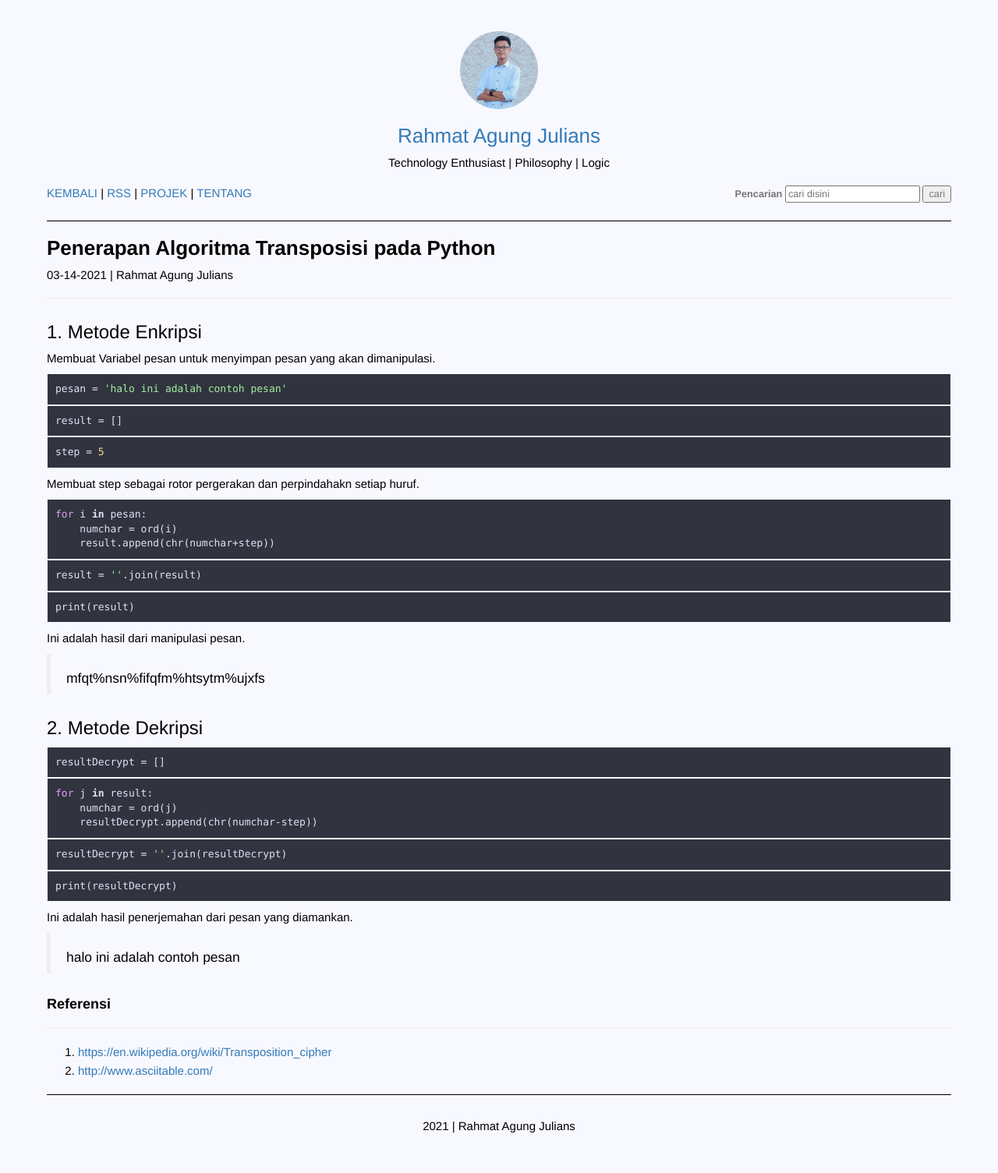
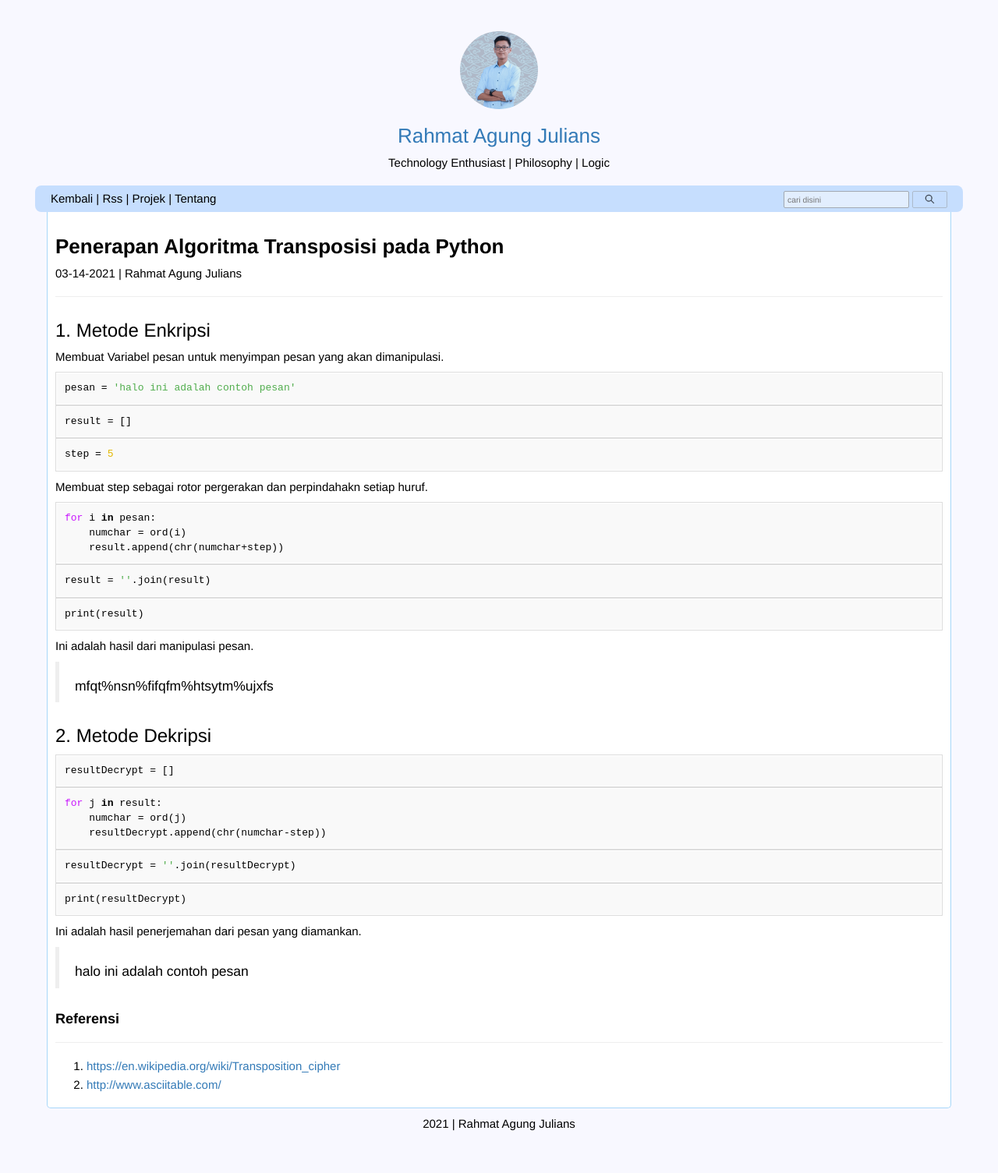
Before and after one commit to rahmatagungj/ruby-blog, a Jekyll site: the page built from _posts/2021/03/2021-03-14-penerapan-algoritma-transposisi-pada-python.md, in a window 1280 px wide. Shown: the whole page at 78% size. Built offline with Jekyll 4.4.1, drawn with Linux system fonts in a browser that asks for light colours.

Commit message:
make some style more beautifull

```diff
--- a/_includes/back_link.html
+++ b/_includes/back_link.html
@@ -1 +1 @@
-<a href="{{ "/" | relative_url }}" class="local-link">KEMBALI </a>
+<a href="{{ "/" | relative_url }}" class="local-link">Kembali </a>
--- a/_includes/search.html
+++ b/_includes/search.html
@@ -1,17 +1,17 @@
 
-<div class="row mb-2 myhead">
+<div class="row mb-2 myhead toolbar">
   <div class="col-sm-6">
-    {%-include back_link.html-%} | <a href="/feed.xml">RSS</a> | <a href="/projek" class="local-link">PROJEK</a> | <a href="/tentang" class="local-link">TENTANG</a>
+    {%-include back_link.html-%} | <a href="/feed.xml">Rss</a> | <a href="/projek" class="local-link">Projek</a> | <a href="/tentang" class="local-link">Tentang</a>
   </div>
   <div class="col-sm-6 text-muted small myheadsearch">
   <form action="/pencarian.html" method="get">
-    <label for="search-box">Pencarian</label>
+    <label for="search-box" class="searchLabel">Pencarian</label>
     <input type="text" id="search-box" name="query" placeholder="cari disini">
-    <input type="submit" value="cari">
+    <input type="submit" value="cari" class="searchButton">
   </form>
   </div>
 </div>
-<hr class="lined"/>
+<!-- <hr class="lined"/> -->
 <ul id="search-results"></ul>
 
 <script>
--- a/_layouts/home.html
+++ b/_layouts/home.html
@@ -9,7 +9,6 @@ layout: default
 
 {{ content }}
 
-<hr class="lined">
 <div class="row">
     <div class="col-sm-3 text-muted text-right small"></div>
     <p class="post-meta">2021 |  Rahmat Agung Julians</p>
--- a/_layouts/post.html
+++ b/_layouts/post.html
@@ -11,7 +11,6 @@ layout: default
   {{ content }}
 </article>
 
-<hr class="lined"/>
 <div class="row">
   <div class="col-sm-3 text-muted text-right small"></div>
   <p class="post-meta">2021 |  Rahmat Agung Julians</p>
--- a/_sass/style.scss
+++ b/_sass/style.scss
@@ -67,7 +67,7 @@ p.post-meta {
 }
 
 hr.lined {
-  background: black;
+  background: #a7d7f9;
   height: 1px;
 }
 
@@ -82,15 +82,24 @@ img.head-icon {
 
 // BAGIAN .highlight
 
-.ct {
-  // todo
-}
-
 .ct a {
   color: black;
 }
 
 .blacked {
+  color: black;
+}
+
+.toolbar {
+  background-color: #c6defe;
+  border-radius: 8px;
+  padding: 5px;
+  padding-top: 7px;
+  color: black;
+  font-weight: 500;
+}
+
+.toolbar a {
   color: black;
 }
 
@@ -103,6 +112,7 @@ img.head-icon {
     margin-left: auto;
     margin-right: auto;
     text-align: center;
+    margin-top: 10px;
   }
   .myhead {
     margin-left: auto;
@@ -118,25 +128,76 @@ img.head-icon {
 	height:40px;
 	bottom:30px;
 	right:30px;
-	background-color:#31343f;
+	background-color:#c6defe;
 	color:#FFF;
 	border-radius:50px;
 	text-align:center;
 	box-shadow: 2px 2px 3px #999;
-  border: 0px solid transparent;
+  border: 1px solid #ddd;
   font-size: 23px;
 }
 
 .add-button:hover {
   background-color: white;
-  color: #31343f;
-  border: 3px solid #31343f;
+  color: #c6defe;
+  border: 3px solid #c6defe;
   font-size: 25px;
   text-align: center;
   transform:scale(1.2,1.2);
   -webkit-transform:scale(1.2,1.2);
   -moz-transform:scale(1.2,1.2);
 }
+
+input#search-box {
+  background-color: rgba(255,255,255,0.5);
+  color: #000000;
+  height: 2.15384615em;
+  -webkit-box-sizing: border-box;
+  -moz-box-sizing: border-box;
+  box-sizing: border-box;
+  border: 1px solid #a2a9b1;
+  border-radius: 2px;
+  padding: 5px 2.15384615em 5px 0.4em;
+  -webkit-box-shadow: inset 0 0 0 1px transparent;
+  box-shadow: inset 0 0 0 1px transparent;
+  font-family: inherit;
+  font-size: 0.8125em;
+  direction: ltr;
+  -webkit-transition: border-color 250ms,box-shadow 250ms;
+  -moz-transition: border-color 250ms,box-shadow 250ms;
+  transition: border-color 250ms,box-shadow 250ms;
+  -webkit-appearance: none;
+  -moz-appearance: textfield;
+}
+
+.searchLabel {
+  display: none;
+}
+
+.searchButton {
+  background: no-repeat center / 1.23076923em url(/assets/images/search.svg);
+  opacity: 0.67;
+  background-color: transparent;
+  color: transparent;
+  height: 2.15384615em;
+  -webkit-box-sizing: border-box;
+  -moz-box-sizing: border-box;
+  box-sizing: border-box;
+  border: 1px solid #a2a9b1;
+  border-radius: 2px;
+  padding: 4px 2.15384615em 5px 0.4em;
+  -webkit-box-shadow: inset 0 0 0 1px transparent;
+  box-shadow: inset 0 0 0 1px transparent;
+  font-family: inherit;
+  font-size: 0.8125em;
+  direction: ltr;
+  -webkit-transition: border-color 250ms,box-shadow 250ms;
+  -moz-transition: border-color 250ms,box-shadow 250ms;
+  transition: border-color 250ms,box-shadow 250ms;
+  -webkit-appearance: none;
+  -moz-appearance: textfield;
+}
+
 
 @media all and (max-width: 784px) {
   .add-button {
@@ -158,19 +219,51 @@ blockquote {
     max-width: 100%;
   }
 }
+
+
+
+article {
+  background: white;
+  border: 1px solid #a7d7f9;
+  border-top-width: 0px;
+  padding: 10px;
+  border-radius: 0px 0px 5px 5px;
+  margin-top: -10px;
+}
+
+.ct {
+  background: white;
+  border: 1px solid #a7d7f9;
+  border-top-width: 0px;
+  padding: 10px;
+  border-radius: 0px 0px 5px 5px;
+  margin-top: -10px;
+}
+
+hr {
+  color: #a7d7f9;
+  background-color: #a7d7f9;
+}
 /* Highlight CSS - Rouge Highlighter */
 
+pre code {
+  font-family: monospace;
+  font-weight: 500;
+}
 
 .highlighter-rouge {
   border-radius: 0px;
-  border: 0px solid transparent;
+  border: 1px solid #ddd;
   overflow-x: auto;
+  white-space: pre-wrap;
 }
 
 .highlight {
   margin: 1px;
-  padding: 0;
-  border: 0px solid transparent;
+  padding: 0px;
+  border: 1px solid #ddd;
+  white-space: pre-wrap;
+  font-family: monospace;
 }
 
 .highlight .rouge-table td {
@@ -179,20 +272,20 @@ blockquote {
 
 .highlight,
 pre.highlight {
-  background: #31343f;
-  color: #dee2f7;
+  background: #f9f9f9;
+  color: black;
   padding: 5px;
   border-radius: 0px;
-  border: 0px solid transparent;
+  border: 0px solid #ddd;
 }
 
 .highlight pre {
   margin: 0;
-  background: #31343f;
+  background: #f9f9f9;
 }
 
 .highlight .hll {
-  background: #31343f;
+  background: #f9f9f9;
 }
 
 .highlight .c {
@@ -206,23 +299,23 @@ pre.highlight {
 }
 
 .highlight .k {
-  color: #e19ef5;
+  color: #c919fe;
 }
 
 .highlight .l {
-  color: #a3eea0;
+  color: #51ad4d;
 }
 
 .highlight .n {
-  color: #dee2f7;
+  color: black;
 }
 
 .highlight .o {
-  color: #dee2f7;
+  color: black;
 }
 
 .highlight .p {
-  color: #dee2f7;
+  color: black;
 }
 
 .highlight .cm {
@@ -254,87 +347,87 @@ pre.highlight {
 }
 
 .highlight .kc {
-  color: #e19ef5;
+  color: #c919fe;
 }
 
 .highlight .kd {
-  color: #e19ef5;
+  color: #c919fe;
 }
 
 .highlight .kn {
-  color: #e19ef5;
+  color: #c919fe;
 }
 
 .highlight .kp {
-  color: #e19ef5;
+  color: #c919fe;
 }
 
 .highlight .kr {
-  color: #e19ef5;
+  color: #c919fe;
 }
 
 .highlight .kt {
-  color: #e19ef5;
+  color: #c919fe;
 }
 
 .highlight .ld {
-  color: #a3eea0;
+  color: #51ad4d;
 }
 
 .highlight .m {
-  color: #eddc96;
+  color: #e3b700;
 }
 
 .highlight .s {
-  color: #a3eea0;
+  color: #51ad4d;
 }
 
 .highlight .na {
-  color: #eddc96;
+  color: #e3b700;
 }
 
 .highlight .nb {
-  color: #fdce68;
+  color: #ffaf00;
 }
 
 .highlight .nc {
-  color: #fdce68;
+  color: #ffaf00;
 }
 
 .highlight .no {
-  color: #fdce68;
+  color: #ffaf00;
 }
 
 .highlight .nd {
-  color: #fdce68;
+  color: #ffaf00;
 }
 
 .highlight .ni {
-  color: #fdce68;
+  color: #ffaf00;
 }
 
 .highlight .ne {
-  color: #fdce68;
+  color: #ffaf00;
 }
 
 .highlight .nf {
-  color: #dee2f7;
+  color: black;
 }
 
 .highlight .nl {
-  color: #fdce68;
+  color: #ffaf00;
 }
 
 .highlight .nn {
-  color: #dee2f7;
+  color: black;
 }
 
 .highlight .nx {
-  color: #dee2f7;
+  color: black;
 }
 
 .highlight .py {
-  color: #fdce68;
+  color: #ffaf00;
 }
 
 .highlight .nt {
@@ -342,7 +435,7 @@ pre.highlight {
 }
 
 .highlight .nv {
-  color: #fdce68;
+  color: #ffaf00;
 }
 
 .highlight .ow {
@@ -354,51 +447,51 @@ pre.highlight {
 }
 
 .highlight .mf {
-  color: #eddc96;
+  color: #e3b700;
 }
 
 .highlight .mh {
-  color: #eddc96;
+  color: #e3b700;
 }
 
 .highlight .mi {
-  color: #eddc96;
+  color: #e3b700;
 }
 
 .highlight .mo {
-  color: #eddc96;
+  color: #e3b700;
 }
 
 .highlight .sb {
-  color: #a3eea0;
+  color: #51ad4d;
 }
 
 .highlight .sc {
-  color: #a3eea0;
+  color: #51ad4d;
 }
 
 .highlight .sd {
-  color: #a3eea0;
+  color: #51ad4d;
 }
 
 .highlight .s2 {
-  color: #a3eea0;
+  color: #51ad4d;
 }
 
 .highlight .se {
-  color: #a3eea0;
+  color: #51ad4d;
 }
 
 .highlight .sh {
-  color: #a3eea0;
+  color: #51ad4d;
 }
 
 .highlight .si {
-  color: #a3eea0;
+  color: #51ad4d;
 }
 
 .highlight .sx {
-  color: #a3eea0;
+  color: #51ad4d;
 }
 
 .highlight .sr {
@@ -406,7 +499,7 @@ pre.highlight {
 }
 
 .highlight .s1 {
-  color: #a3eea0;
+  color: #51ad4d;
 }
 
 .highlight .ss {
@@ -414,15 +507,15 @@ pre.highlight {
 }
 
 .highlight .bp {
-  color: #fdce68;
+  color: #ffaf00;
 }
 
 .highlight .vc {
-  color: #fdce68;
+  color: #ffaf00;
 }
 
 .highlight .vg {
-  color: #fdce68;
+  color: #ffaf00;
 }
 
 .highlight .vi {
@@ -430,7 +523,7 @@ pre.highlight {
 }
 
 .highlight .il {
-  color: #eddc96;
+  color: #e3b700;
 }
 
 .highlight .gu {
```
